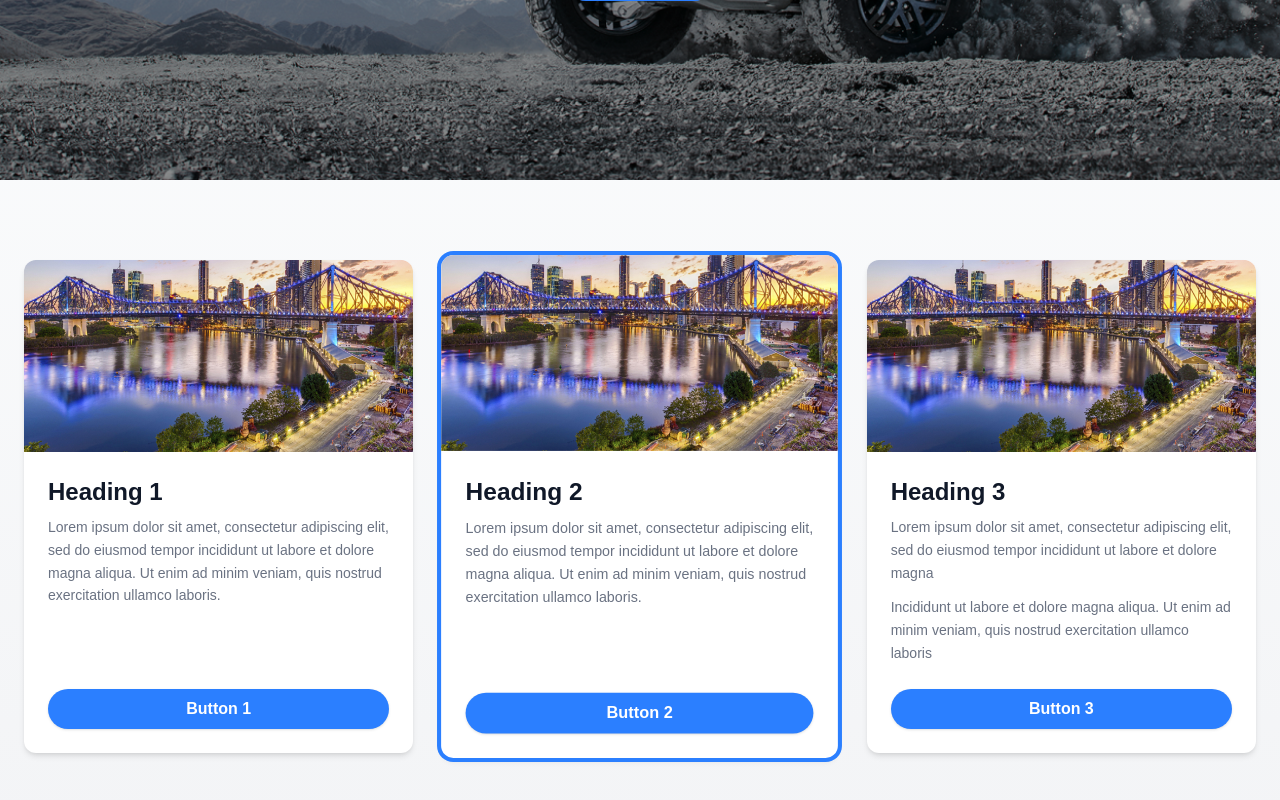
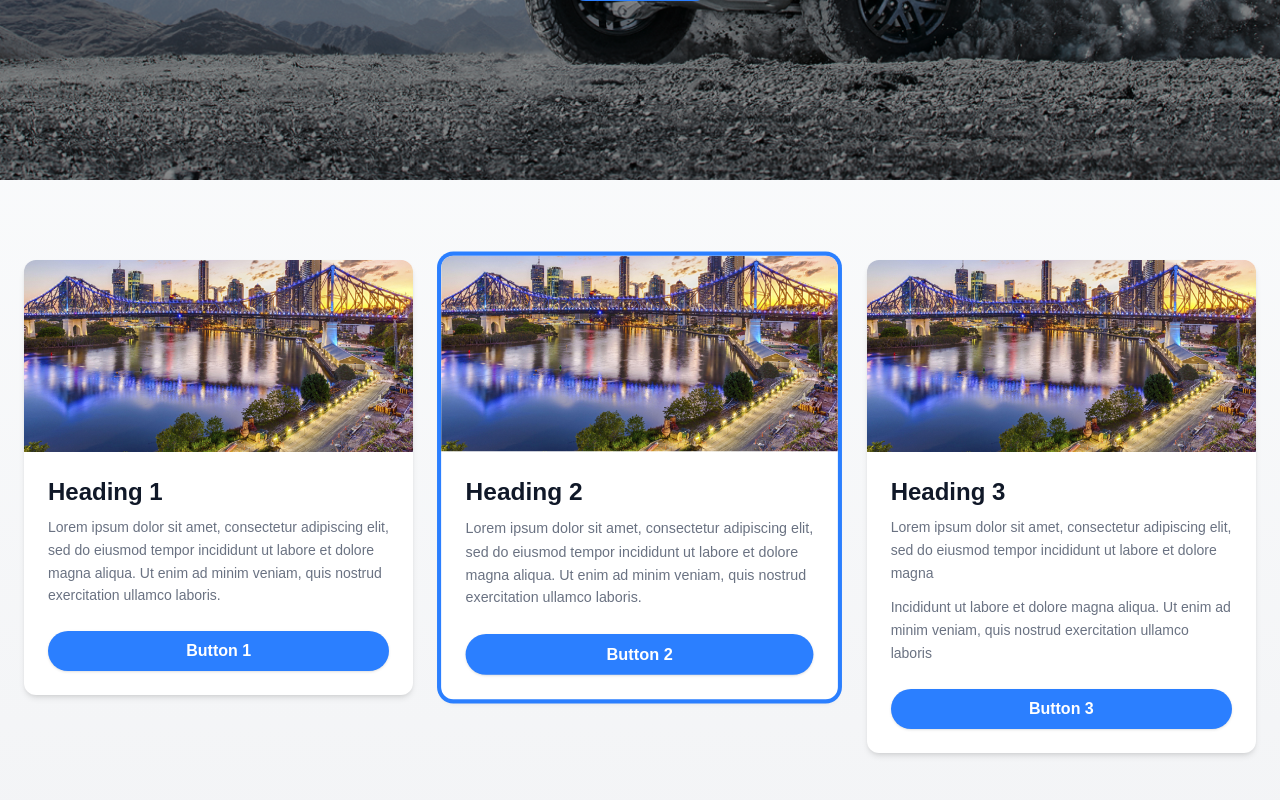
Before and after one commit to ashwinimanohar/Dealer_Studio, a Next.js app in the folder dealerstudio/: page / in a window 1280 px wide. Shown: the part 420-1220 px from the top of the page. Built offline with nearby package versions, Linux system fonts and the light colour scheme.

Commit message:
changed from grid display to flex

```diff
--- a/dealerstudio/src/app/components/cards/cardlist.tsx
+++ b/dealerstudio/src/app/components/cards/cardlist.tsx
@@ -48,11 +48,15 @@ export default function CardSection() {
   }
 
   return (
-    <section className="py-20 px-6 bg-gradient-to-b from-gray-50 to-gray-100 dark:from-gray-900 dark:to-gray-800">
+    <div className="py-20 px-6 bg-gradient-to-b from-gray-50 to-gray-100 dark:from-gray-900 dark:to-gray-800">
       <div className="max-w-7xl mx-auto">
-        <div className="grid grid-cols-1 md:grid-cols-2 lg:grid-cols-3 gap-8 md:max-w-4xl md:mx-auto lg:max-w-none items-stretch">
+        <div className="flex flex-wrap justify-center gap-8 md:max-w-4xl md:mx-auto lg:max-w-none">
           {cards.map((card) => (
-            <div key={card.id} className="h-full" onClick={() => handleCardSelect(card.id)}>
+            <div
+              key={card.id}
+              className="flex-1 min-w-[300px] max-w-[400px] h-full"
+              onClick={() => handleCardSelect(card.id)}
+            >
               <Card isActive={activeCard === card.id} className="h-full">
                 <CardImage src={card.image} alt={card.title} ctaText={card.ctaText} />
                 <CardHeader>{card.title}</CardHeader>
@@ -82,6 +86,6 @@ export default function CardSection() {
           ))}
         </div>
       </div>
-    </section>
+    </div>
   )
 }
```
